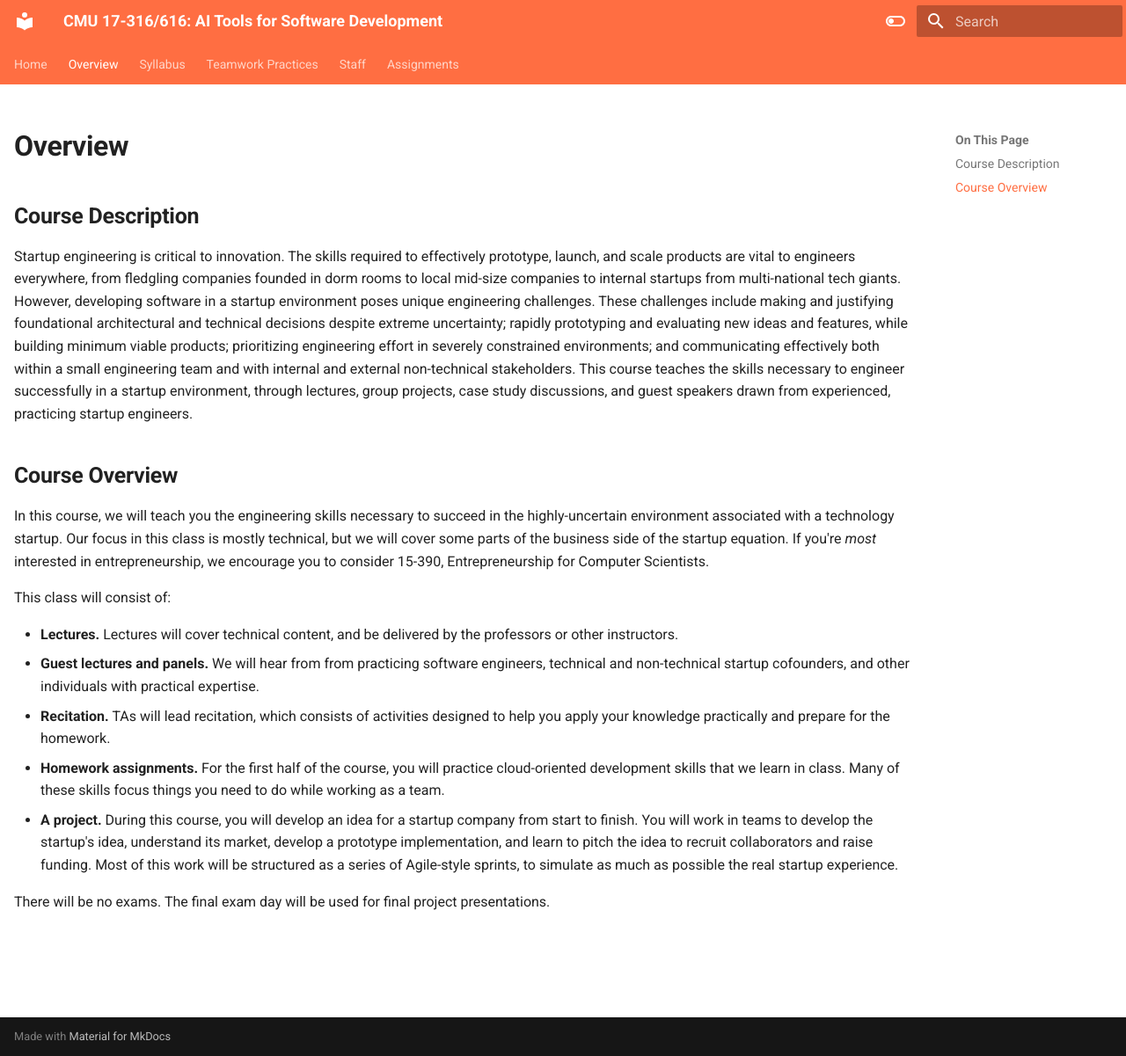
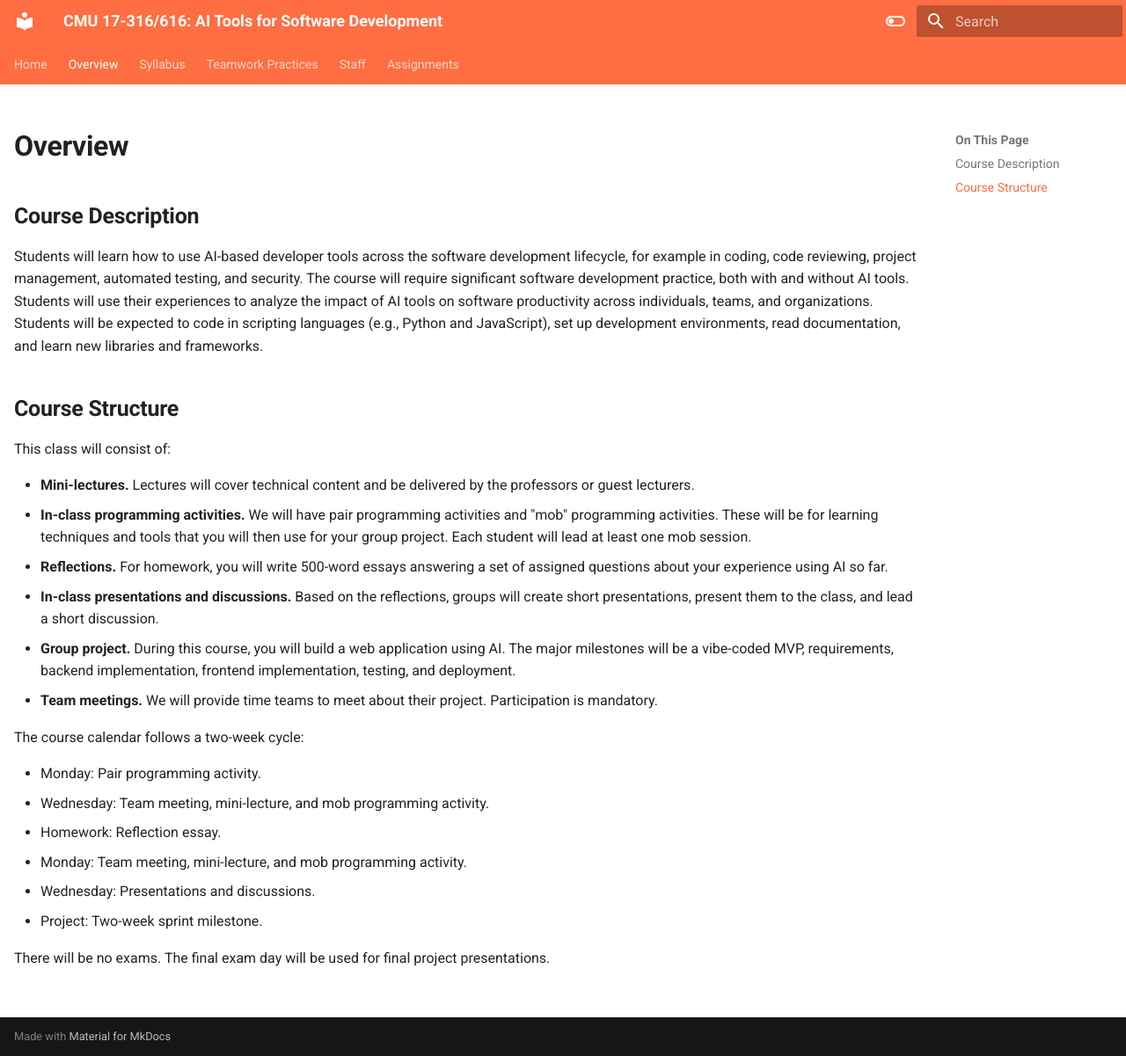
Before and after one commit to AI-Developer-Tools/ai-developer-tools.github.io, an MkDocs documentation site: the page built from docs/overview.md, in a window 1280 px wide and 1201 px high. Shown: the whole window at 88% size. Built offline with MkDocs 1.6.1 and Material for MkDocs 9.7.7, drawn with Linux system fonts in a browser that asks for light colours.

Commit message:
Course overview and structure.

```diff
--- a/docs/overview.md
+++ b/docs/overview.md
@@ -6,38 +6,26 @@ hide:
 
 ## Course Description
 
-Startup engineering is critical to innovation. The skills required
-to effectively prototype, launch, and scale products are vital to
-engineers everywhere, from fledgling companies founded in dorm rooms
-to local mid-size companies to internal startups from multi-national
-tech giants. However, developing software in a startup environment
-poses unique engineering challenges. These challenges include making
-and justifying foundational architectural and technical decisions
-despite extreme uncertainty; rapidly prototyping and evaluating new
-ideas and features, while building minimum viable products;
-prioritizing engineering effort in severely constrained
-environments; and communicating effectively both within a small
-engineering team and with internal and external non-technical
-stakeholders. This course teaches the skills necessary to engineer
-successfully in a startup environment, through lectures, group
-projects, case study discussions, and guest speakers drawn from
-experienced, practicing startup engineers.
+Students will learn how to use AI-based developer tools across the software development lifecycle, for example in coding, code reviewing, project management, automated testing, and security. The course will require significant software development practice, both with and without AI tools. Students will use their experiences to analyze the impact of AI tools on software productivity across individuals, teams, and organizations. Students will be expected to code in scripting languages (e.g., Python and JavaScript), set up development environments, read documentation, and learn new libraries and frameworks.
 
-## Course Overview
-
-In this course, we will teach you the engineering skills necessary to succeed in the highly-uncertain environment associated with a technology startup.  Our focus in this class is mostly technical, but we will cover some parts of the business side of the startup equation. If you're
-*most* interested in entrepreneurship, we encourage you to consider 15-390, Entrepreneurship for Computer Scientists.
+## Course Structure
 
 This class will consist of:
 
-- **Lectures.** Lectures will cover technical content, and be delivered by the
-  professors or other instructors.
-- **Guest lectures and panels.** We will hear from from practicing software
-  engineers, technical and non-technical startup cofounders, and other
-  individuals with practical expertise.
-- **Recitation.** TAs will lead recitation, which consists of activities designed to help you apply your knowledge practically and prepare for the
-  homework.
-- **Homework assignments.** For the first half of the course, you will practice cloud-oriented development skills that we learn in class. Many of these skills focus things you need to do while working as a team.
-- **A project.** During this course, you will develop an idea for a startup company from start to finish. You will work in teams to develop the startup's idea, understand its market, develop a prototype implementation, and learn to pitch the idea to recruit collaborators and raise funding. Most of this work will be structured as a series of Agile-style sprints, to simulate as much as possible the real startup experience.
+- **Mini-lectures.** Lectures will cover technical content and be delivered by the professors or guest lecturers.
+- **In-class programming activities.** We will have pair programming activities and "mob" programming activities. These will be for learning techniques and tools that you will then use for your group project. Each student will lead at least one mob session.
+- **Reflections.** For homework, you will write 500-word essays answering a set of assigned questions about your experience using AI so far.
+- **In-class presentations and discussions.** Based on the reflections, groups will create short presentations, present them to the class, and lead a short discussion.
+- **Group project.** During this course, you will build a web application using AI. The major milestones will be a vibe-coded MVP, requirements, backend implementation, frontend implementation, testing, and deployment.
+- **Team meetings.** We will provide time teams to meet about their project. Participation is mandatory.
+
+The course calendar follows a two-week cycle:
+
+- Monday: Pair programming activity.
+- Wednesday: Team meeting, mini-lecture, and mob programming activity.
+- Homework: Reflection essay.
+- Monday: Team meeting, mini-lecture, and mob programming activity.
+- Wednesday: Presentations and discussions.
+- Project: Two-week sprint milestone.
 
 There will be no exams. The final exam day will be used for final project presentations.
```
